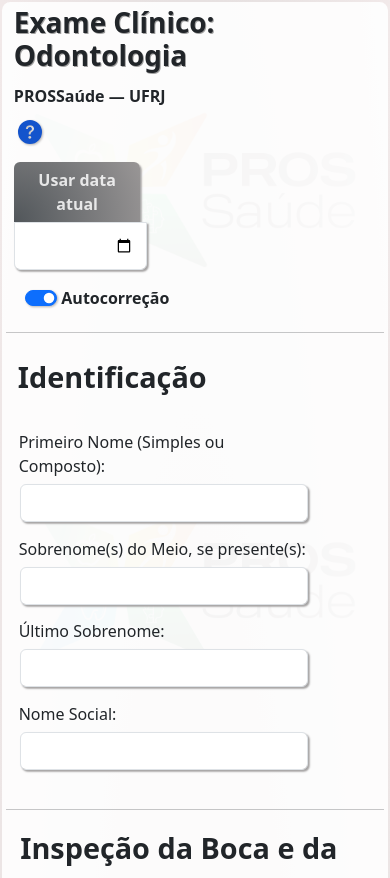
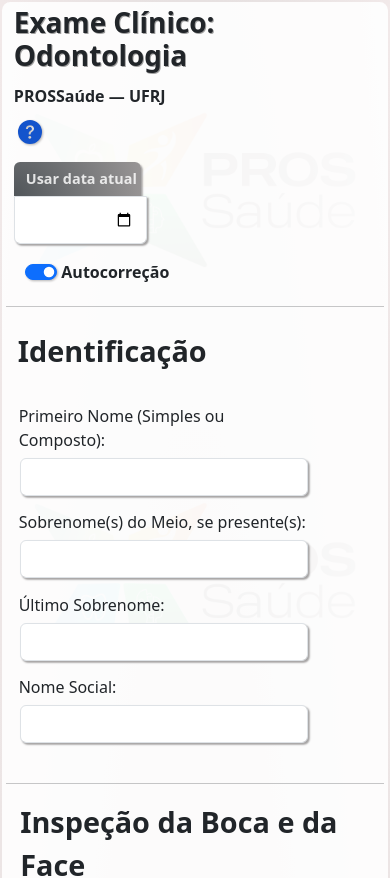
Before and after one commit to aronboliveira/prossaude-client-app, a Next.js app: page /od in a window 390 px wide. Shown: the top 878 px of the page. Built offline with nearby package versions, Linux system fonts and the light colour scheme.

Commit message:
include fix for od quadrants

```diff
--- a/src/styles/locals/odPageStyle.scss
+++ b/src/styles/locals/odPageStyle.scss
@@ -404,6 +404,10 @@
     }
   }
 
+  #headerDatBtn {
+    white-space: pre;
+  }
+
   #tratContainer {
     border-collapse: separate;
     overflow-x: auto;
@@ -462,6 +466,7 @@
 
     .tratButSpan {
       padding-left: 1vw;
+      transform: translate(-117px, 4px);
     }
 
     #confirmAstDigtBtn {
@@ -472,10 +477,9 @@
       min-width: calc(10.7ch + 9vw);
       width: calc(10.7ch + 9vw);
     }
-
     #headerDatBtn {
-      min-width: calc(10ch + 9vw);
-      width: calc(10ch + 9vw);
+      min-width: calc(10.1ch + 9vw);
+      width: calc(10.1ch + 9vw);
     }
 
     #divMainSupDir {
@@ -500,12 +504,19 @@
 
     #sectAvDentId {
       grid-template-rows: 1fr 1fr 1fr 1fr;
+      max-width: 88vw;
+      padding-left: 2vw;
     }
   }
 }
 
 @media screen and (max-width: 460px) {
   .odBody {
+    #headerDatBtn {
+      min-width: calc(11.176ch + 9vw);
+      width: calc(11.176ch + 9vw);
+      font-size: 0.9rem;
+    }
     #sectAvDentId {
       transform: translateX(-0.375rem);
     }
```
